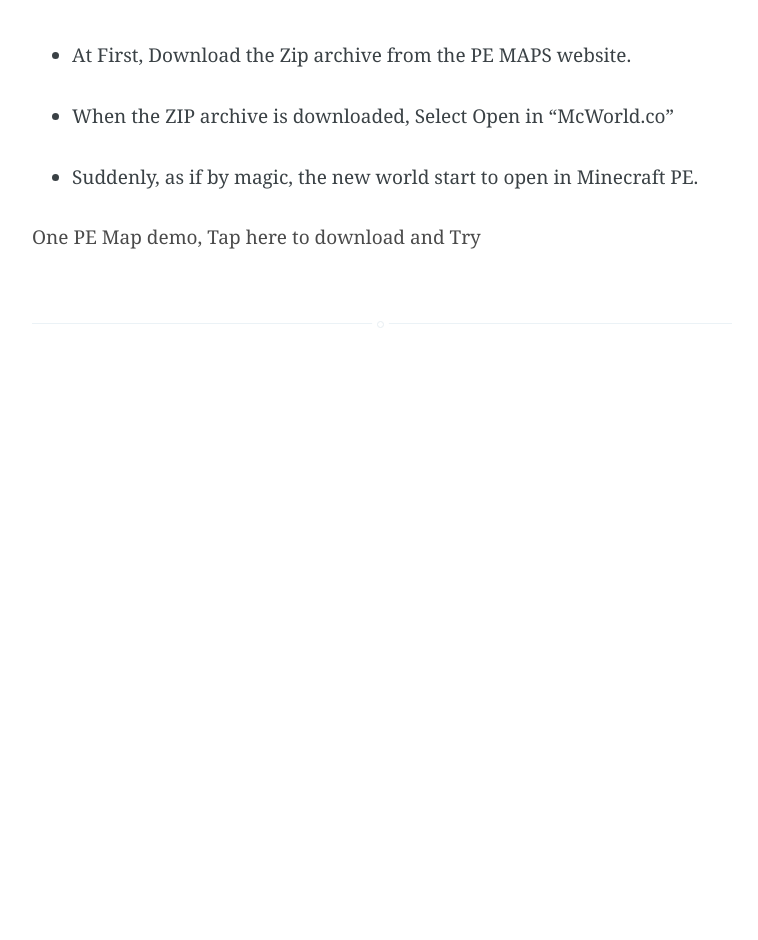
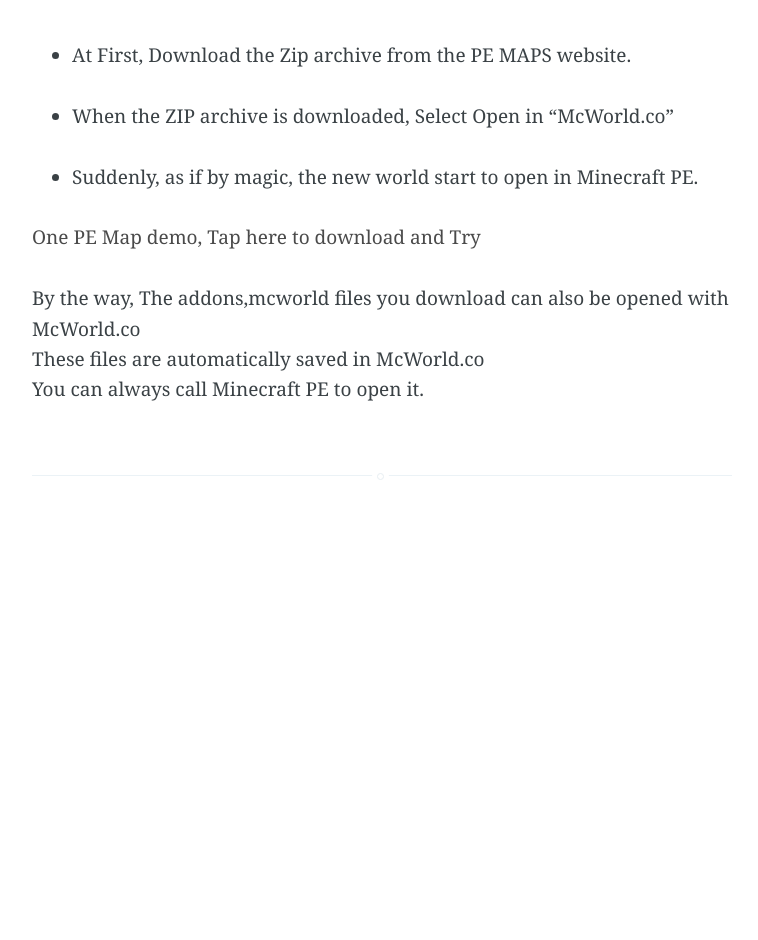
Before and after one commit to Minecraft-PE-Servers/Minecraft-PE-Servers.github.io, a Jekyll site: the page built from _posts/2016-12-14-download-and-install-minecraft-pe-maps-zip.md, in a window 1280 px wide. Shown: the whole page, without its empty margins (258-1016 px from the left). Built offline with Jekyll 4.4.1, drawn with Linux system fonts in a browser that asks for light colours.

Commit message:
提交发布

```diff
--- a/_posts/2016-12-14-download-and-install-minecraft-pe-maps-zip.md
+++ b/_posts/2016-12-14-download-and-install-minecraft-pe-maps-zip.md
@@ -17,3 +17,8 @@
 
 
 [One PE Map demo, Tap here to download and Try](http://mcpehub.com/maps?sort=downloads)
+
+
+By the way, The addons,mcworld files you download can also be opened with McWorld.co
+These files are automatically saved in McWorld.co
+You can always call Minecraft PE to open it.
```
